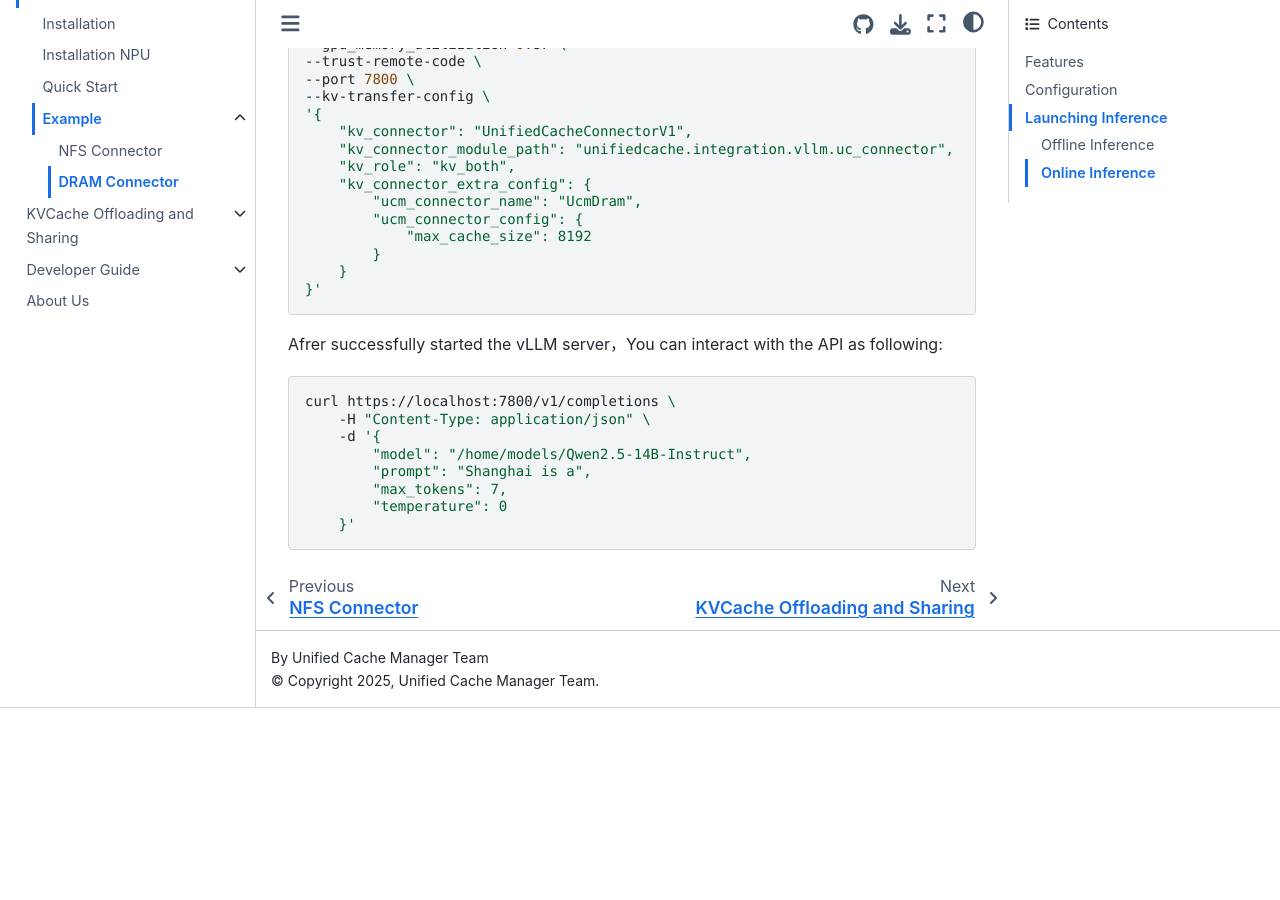
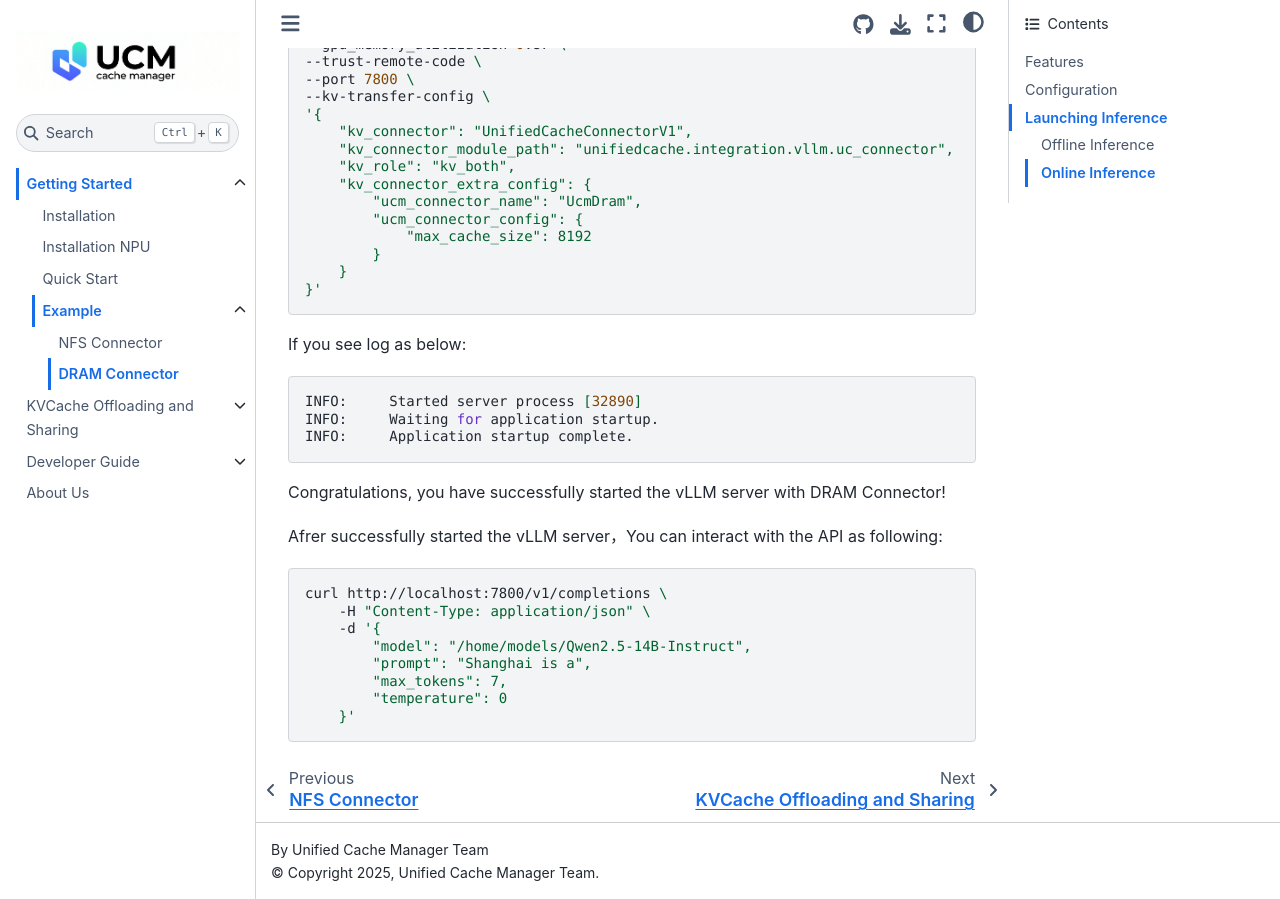
Before and after one commit to zhou-haitao/zhou-haitao.github.io, a Sphinx documentation site: the page built from docs/source/getting-started/example/dram_conn.md, in a window 1280 px wide and 900 px high, scrolled down 1762 px. Built offline with Sphinx 7.4.7 and the Sphinx Book theme 1.1.4, drawn with Linux system fonts in a browser that asks for light colours; before the commit the page ends 2470 px from its top, so only the background shows below that.

Commit message:
[Doc] Fix some typo in document

````diff
--- a/docs/source/getting-started/example/dram_conn.md
+++ b/docs/source/getting-started/example/dram_conn.md
@@ -75,10 +75,20 @@ vllm serve /home/models/Qwen2.5-14B-Instruct \
 }'
 ```
 
+If you see log as below:
+
+```bash
+INFO:     Started server process [32890]
+INFO:     Waiting for application startup.
+INFO:     Application startup complete.
+```
+
+Congratulations, you have successfully started the vLLM server with DRAM Connector!
+
 Afrer successfully started the vLLM server，You can interact with the API as following:
 
 ```bash
-curl https://localhost:7800/v1/completions \
+curl http://localhost:7800/v1/completions \
     -H "Content-Type: application/json" \
     -d '{
         "model": "/home/models/Qwen2.5-14B-Instruct",
````
